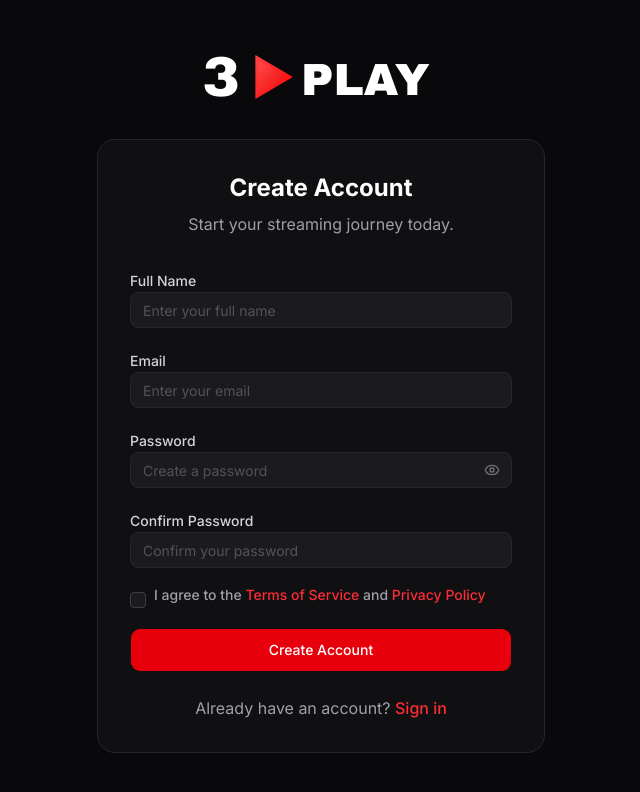
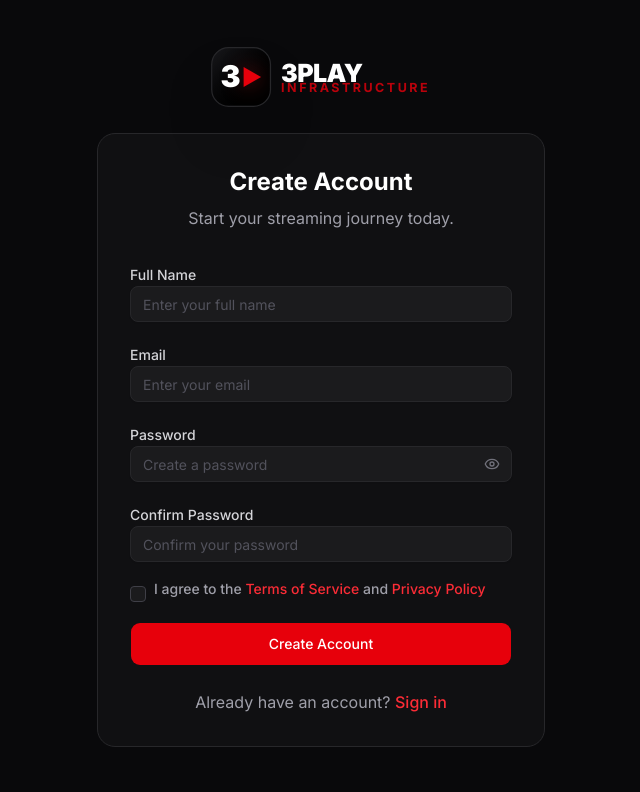
Before and after one commit to bajgerbajgerbajger/3play-platform, a Next.js app: page /auth/register in a window 1280 px wide. Shown: the top 792 px of the page, without its empty margins (319-959 px from the left). Built offline with nearby package versions, Linux system fonts and the light colour scheme.

Commit message:
design: complete rebranding from Netflix style to original 3Play Infrastructure design

```diff
--- a/src/app/globals.css
+++ b/src/app/globals.css
@@ -49,12 +49,12 @@
 }
 
 :root {
-  --primary-red: #FF4444;
-  --primary-dark: #CC0000;
-  --accent-light: #FF6B6B;
-  --bg-dark: #1A1A2E;
-  --bg-deep: #0F3460;
-  --text-white: #FFFFFF;
+  --primary-red: #DC2626;
+  --primary-dark: #991B1B;
+  --accent-light: #EF4444;
+  --bg-dark: #09090B;
+  --bg-deep: #000000;
+  --text-white: #FAFAFA;
   --text-dark: #1A1A2E;
   --background: oklch(1 0 0);
   --foreground: oklch(0.145 0 0);
--- a/src/app/page.tsx
+++ b/src/app/page.tsx
@@ -85,17 +85,17 @@ export default async function HomePage() {
       <MainLayout>
         <div className="min-h-[80vh] flex items-center justify-center p-6 text-center">
           <div className="max-w-md space-y-4">
-            <h2 className="text-2xl font-bold text-white">Database Connection Error</h2>
+            <h2 className="text-2xl font-bold text-white tracking-tight">3Play Infrastructure Offline</h2>
             <p className="text-zinc-400">
-              We&apos;re having trouble connecting to the database. This usually means the database service is not running or the connection string is incorrect.
+              Systém nemůže navázat spojení s centrální databází. Zkontrolujte stav XAMPP (MySQL) a konfiguraci sítě.
             </p>
             <div className="bg-zinc-900/50 p-4 rounded-lg border border-zinc-800 text-left">
-              <p className="text-sm font-semibold text-zinc-300 mb-2">Troubleshooting Steps:</p>
+              <p className="text-sm font-semibold text-zinc-300 mb-2 underline decoration-red-600 underline-offset-4">Diagnostické kroky:</p>
               <ul className="text-xs text-zinc-500 list-disc list-inside space-y-1">
-                <li>Ensure Docker Desktop is running</li>
-                <li>Run <code className="bg-black px-1 rounded text-zinc-300">docker compose up -d db</code></li>
-                <li>Check your <code className="bg-black px-1 rounded text-zinc-300">DATABASE_URL</code> in <code className="bg-black px-1 rounded text-zinc-300">.env</code></li>
-                <li>Try switching to SQLite for local development</li>
+                <li>Ujistěte se, že MySQL v XAMPP Control Panelu svítí zeleně</li>
+                <li>Zkontrolujte, zda port 3306 není blokován firewallem</li>
+                <li>Ověřte <code className="bg-black px-1 rounded text-zinc-300">DATABASE_URL</code> v souboru <code className="bg-black px-1 rounded text-zinc-300">.env</code></li>
+                <li>Restartujte 3Play Manager</li>
               </ul>
             </div>
           </div>
--- a/src/components/layout/Navbar.tsx
+++ b/src/components/layout/Navbar.tsx
@@ -45,11 +45,11 @@ export function Navbar() {
   };
 
   const navLinks = [
-    { href: '/', label: 'Home', icon: Home },
-    { href: '/browse', label: 'Browse', icon: Film },
-    { href: '/movies', label: 'Movies', icon: PlaySquare },
-    { href: '/series', label: 'Series', icon: Tv },
-    { href: '/watchlist', label: 'Watchlist', icon: Heart },
+    { href: '/', label: 'Dashboard', icon: Home },
+    { href: '/browse', label: 'Index', icon: Film },
+    { href: '/movies', label: 'Filmy', icon: PlaySquare },
+    { href: '/series', label: 'Seriály', icon: Tv },
+    { href: '/watchlist', label: 'Oblíbené', icon: Heart },
   ];
 
   return (
--- a/src/components/ui/Logo.tsx
+++ b/src/components/ui/Logo.tsx
@@ -71,29 +71,22 @@ export function Logo({
 
   // Default: Primary Logo - suppress hydration warning for browser extensions
   return (
-    <div className={cn("flex items-center gap-0 select-none", className)} suppressHydrationWarning>
-      {/* Icon Part: "3" and Play Button */}
-      <svg xmlns="http://www.w3.org/2000/svg" viewBox="0 0 160 120" width="80" height="60" className="shrink-0">
-        <defs>
-          <linearGradient id="grad1" x1="0%" y1="0%" x2="100%" y2="100%">
-            <stop offset="0%" stopColor="#FF4444" stopOpacity={1} />
-            <stop offset="100%" stopColor="#FF0000" stopOpacity={1} />
-          </linearGradient>
-          <linearGradient id="grad2" x1="0%" y1="0%" x2="100%" y2="100%">
-            <stop offset="0%" stopColor="#FF6B6B" stopOpacity={1} />
-            <stop offset="100%" stopColor="#CC0000" stopOpacity={1} />
-          </linearGradient>
-        </defs>
-        <text x="10" y="90" fontFamily="Arial Black, sans-serif" fontSize="90" fontWeight="900" fill="#FFFFFF">3</text>
-        <polygon points="95,25 95,95 155,60" fill="url(#grad1)" rx="4"/>
-        <polygon points="100,35 100,85 145,60" fill="url(#grad2)" opacity="0.3"/>
-      </svg>
+    <div className={cn("flex items-center gap-2 select-none group", className)} suppressHydrationWarning>
+      <div className="relative flex items-center justify-center w-12 h-12 bg-gradient-to-br from-zinc-900 to-black border border-zinc-800 rounded-xl overflow-hidden shadow-2xl group-hover:border-red-600/50 transition-all duration-500">
+        <div className="absolute inset-0 bg-gradient-to-tr from-red-600/10 to-transparent opacity-0 group-hover:opacity-100 transition-opacity duration-500" />
+        <span className="text-2xl font-black text-white z-10 tracking-tighter">3</span>
+        <div className="ml-1 w-0 h-0 border-t-[8px] border-t-transparent border-l-[14px] border-l-red-600 border-b-[8px] border-b-transparent drop-shadow-[0_0_8px_rgba(220,38,38,0.5)] group-hover:scale-110 transition-transform duration-300" />
+      </div>
 
-      {/* Text Part: "PLAY" - Hidden on mobile */}
       {showText && (
-        <svg xmlns="http://www.w3.org/2000/svg" viewBox="160 0 240 120" width="120" height="60" className="hidden sm:block shrink-0">
-          <text x="168" y="88" fontFamily="Arial Black, sans-serif" fontSize="72" fontWeight="900" fill="#FFFFFF">PLAY</text>
-        </svg>
+        <div className="flex flex-col -space-y-1">
+          <span className="text-xl font-black text-white tracking-tight leading-none">
+            3PLAY
+          </span>
+          <span className="text-[10px] font-bold text-red-600 tracking-[0.2em] leading-none uppercase opacity-80">
+            Infrastructure
+          </span>
+        </div>
       )}
     </div>
   );
```
